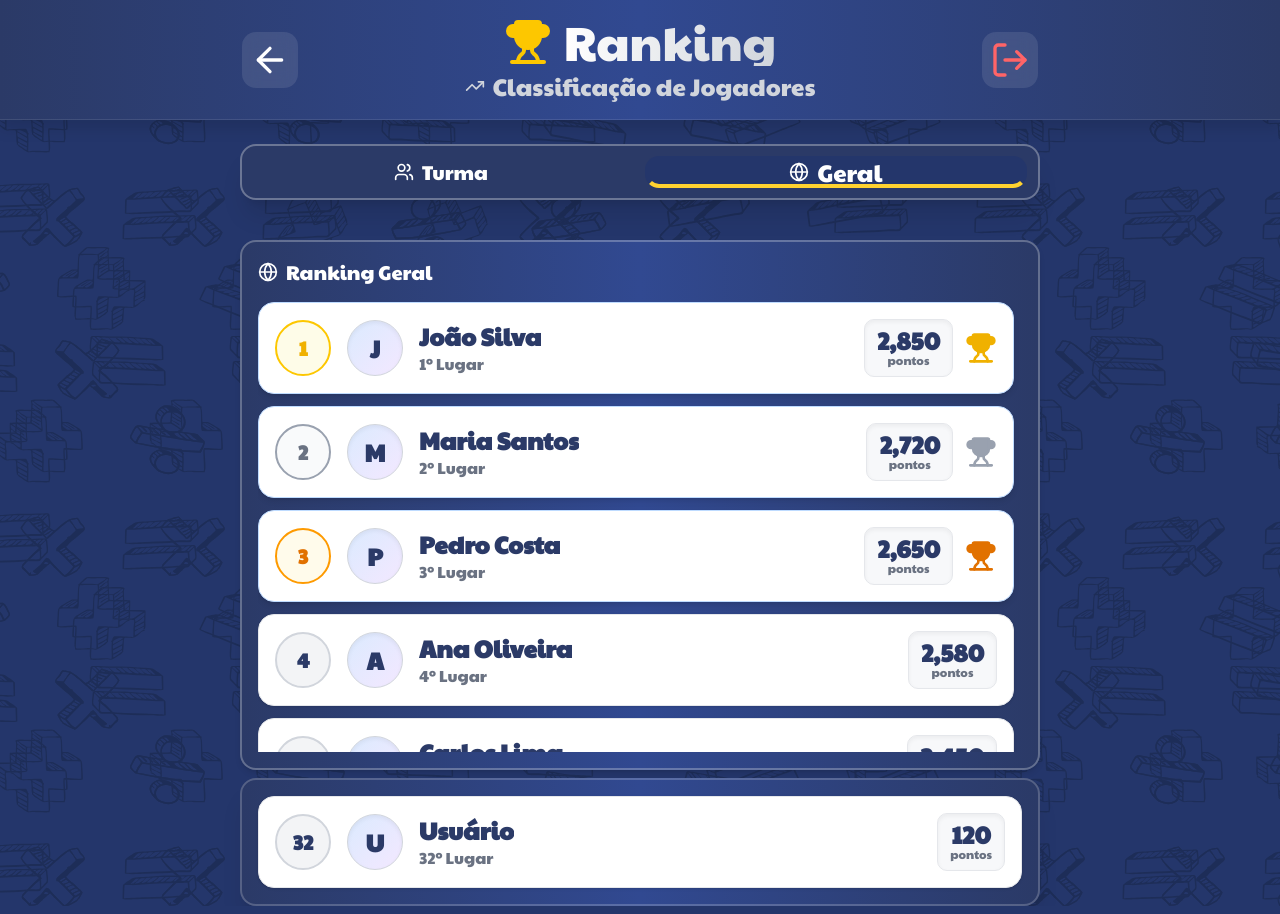
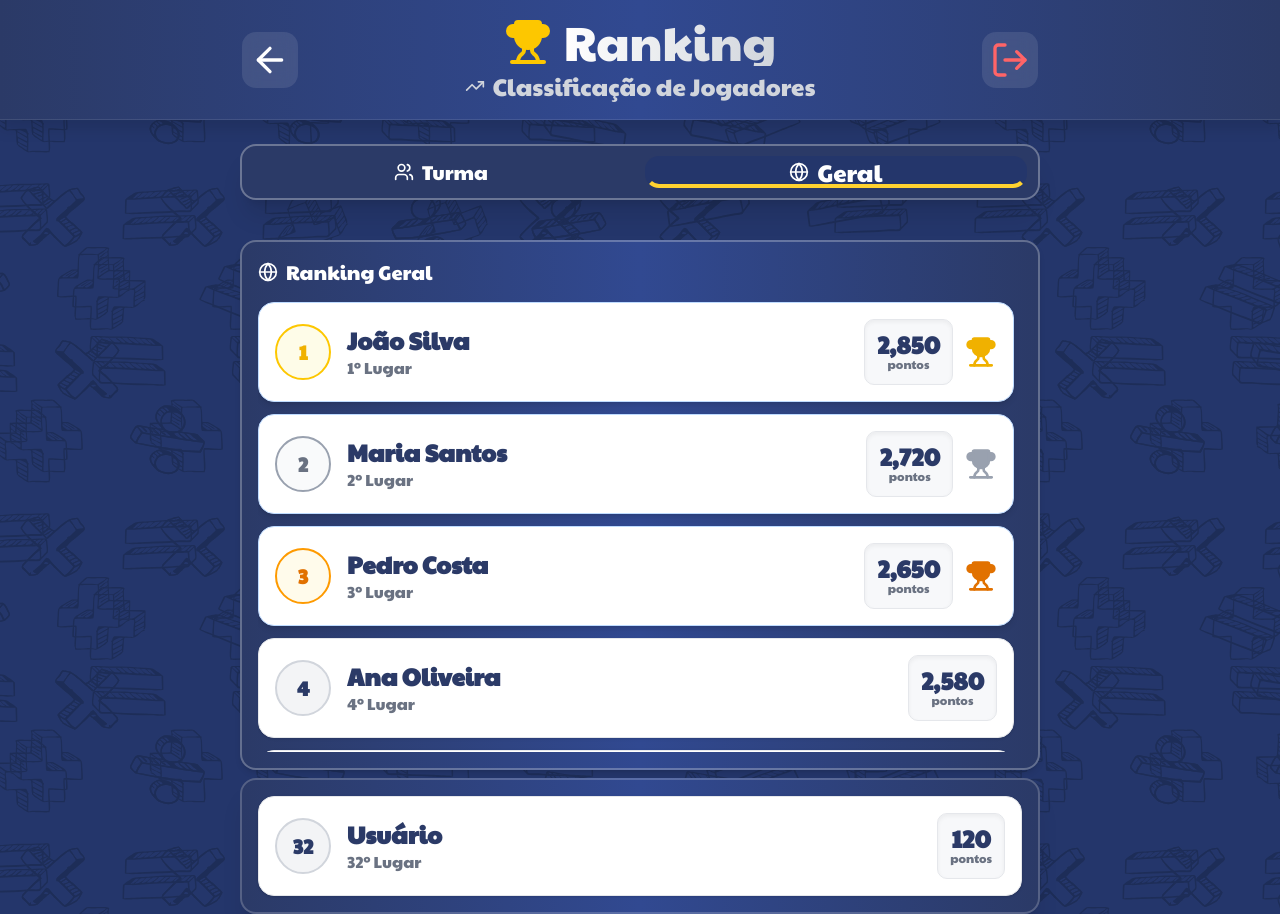
Before and after one commit to mairapaulac/MatFun, a Next.js app: page /ranking in a window 1280 px wide. Built offline with nearby package versions, Linux system fonts and the light colour scheme.

Commit message:
ui: interface polishing(ranking/cards)

```diff
--- a/src/app/home/components/StatCard.tsx
+++ b/src/app/home/components/StatCard.tsx
@@ -14,7 +14,9 @@ export default function StatCard({ icon: Icon, title, subtitle, iconColor = "#2B
   return (
     <Card
       className={cn(
-        "flex items-center gap-3 sm:gap-4 p-4 sm:p-5 bg-gradient-to-br from-white to-gray-50 shadow-xl active:scale-95 transition-all duration-200",
+        "flex items-center gap-3 sm:gap-4 p-4 sm:p-5",
+        "bg-gradient-to-br from-white via-gray-50 to-white",
+        "shadow-xl active:scale-95 transition-all duration-200",
         className,
       )}
     >
--- a/src/app/module/components/ModuleCard.tsx
+++ b/src/app/module/components/ModuleCard.tsx
@@ -25,25 +25,21 @@ export default function ModuleCard({
 }: ModuleCardProps) {
   return (
     <Card
-      className="w-[90%] h-[90px]  md:h-[130px] flex items-center gap-3 sm:gap-4 p-4 sm:p-6 cursor-pointer hover:shadow-lg hover:scale-[1.02] transition-all duration-200"
+      className="w-[90%] h-[90px] xl:h-[110px] md:h-[130px] flex items-center gap-3 sm:gap-4 p-4 sm:p-6 cursor-pointer hover:shadow-lg hover:scale-[1.02] transition-all duration-200 bg-gradient-to-br from-white via-gray-50/95 to-slate-50/90  border-zinc-200 border-2 shadow-[inset_0_1px_2px_rgba(255,255,255,0.8)]"
       onClick={onToggle}
     >
       <div className="flex items-center gap-3 sm:gap-4 flex-1 min-w-0">
         <div
           className="flex-shrink-0 p-2 sm:p-3 rounded-xl shadow-md"
           style={{
-            background: `linear-gradient(135deg, ${iconColor}, ${iconColor}dd)`,}}>
+            background: `linear-gradient(135deg, ${iconColor}, ${iconColor}dd)`,
+          }}
+        >
           <Icon className="w-6 h-6 sm:w-8 sm:h-8 text-white" />
         </div>
         <div className="flex-1 min-w-0">
-          <h3
-            className="text-xl sm:text-3xl font-normal mb-1 truncate text-[#2B3A67]"
-          >
-            {title}
-          </h3>
-          <p className="text-sm sm:text-xl text-gray-600 truncate font-normal text-wrap">
-            {subtitle}
-          </p>
+          <h3 className="text-xl sm:text-3xl font-normal mb-1 truncate text-[#2B3A67]">{title}</h3>
+          <p className="text-sm sm:text-xl text-gray-600 truncate font-normal text-wrap">{subtitle}</p>
         </div>
       </div>
       <div className="flex-shrink-0" onClick={(e) => e.stopPropagation()}>
--- a/src/app/ranking/components/PlayerCard.tsx
+++ b/src/app/ranking/components/PlayerCard.tsx
@@ -45,8 +45,8 @@ export default function PlayerCard({ rank, name, points, avatar }: PlayerCardPro
           {rank}
         </div>
 
-        <div className="relative shrink-0">
-          <div className="w-12 h-12 sm:w-14 sm:h-14 rounded-full bg-gradient-to-br from-blue-100 to-purple-100   overflow-hidden border border-gray-300 shadow-inner">
+        {/* <div className="relative shrink-0">
+          <div className=" hidden sm:flex w-12 h-12 sm:w-14 sm:h-14 rounded-full bg-gradient-to-br from-blue-100 to-purple-100   overflow-hidden border border-gray-300 shadow-inner">
             {avatar ? (
               <Image
                 src={avatar}
@@ -54,16 +54,16 @@ export default function PlayerCard({ rank, name, points, avatar }: PlayerCardPro
                 className="w-full h-full object-cover"
               />
             ) : (
-              <div className="w-full h-full flex items-center justify-center text-xl sm:text-2xl font-bold text-[#2B3A67]">
+              <div className="w-full h-full flex items-center justify-center text-xl sm:text-2xl font-bold text-[#2B3A67] ">
                 {name.charAt(0).toUpperCase()}
               </div>
             )}
           </div>
-        </div>
+        </div> */}
 
         {/* Player Info */}
         <div className="flex flex-col min-w-0">
-          <h3 className="font-semibold text-xl sm:text-2xl text-[#2B3A67] truncate"> {/* Ajuste no tamanho da fonte e peso para melhor UI */}
+          <h3 className="font-semibold text-lg sm:text-2xl text-[#2B3A67] text-nowrap"> {/* Ajuste no tamanho da fonte e peso para melhor UI */}
             {name}
           </h3>
           <p className="text-md text-gray-500">
@@ -81,7 +81,7 @@ export default function PlayerCard({ rank, name, points, avatar }: PlayerCardPro
       {/* Pontos + Troféu */}
       <div className="flex items-center gap-3 shrink-0">
         {/* Container de Pontos */}
-        <div className="flex flex-col items-center justify-center bg-[#F7F8FA] border border-gray-200 rounded-lg px-3 py-2 shadow-inner"> {/* ❌ REMOVIDO: min-w-[80px] */}
+        <div className="flex flex-col items-center justify-center bg-[#F7F8FA] border border-gray-200 rounded-lg px-2 py-1 md:p-3 shadow-inner"> {/* ❌ REMOVIDO: min-w-[80px] */}
           <span className="font-bold text-xl sm:text-2xl text-[#2B3A67] leading-none">
             {points.toLocaleString()}
           </span>
```
